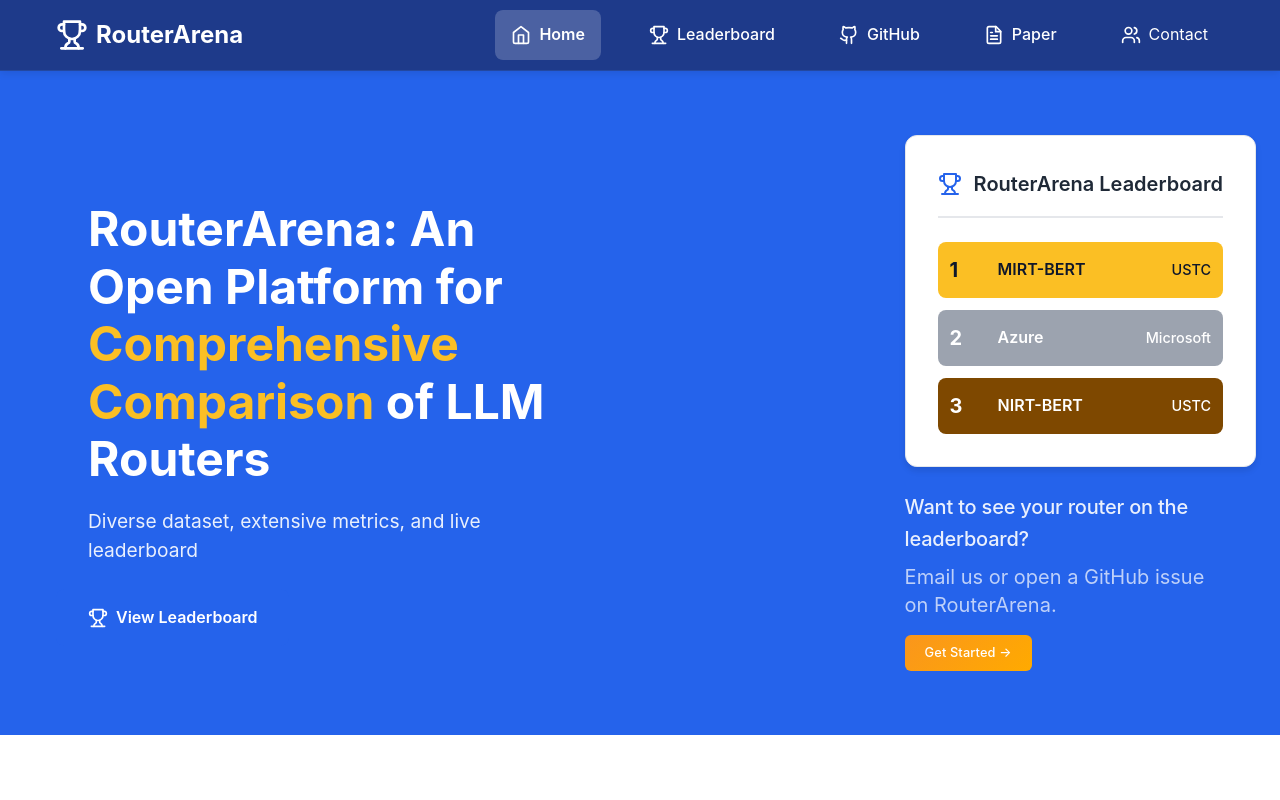
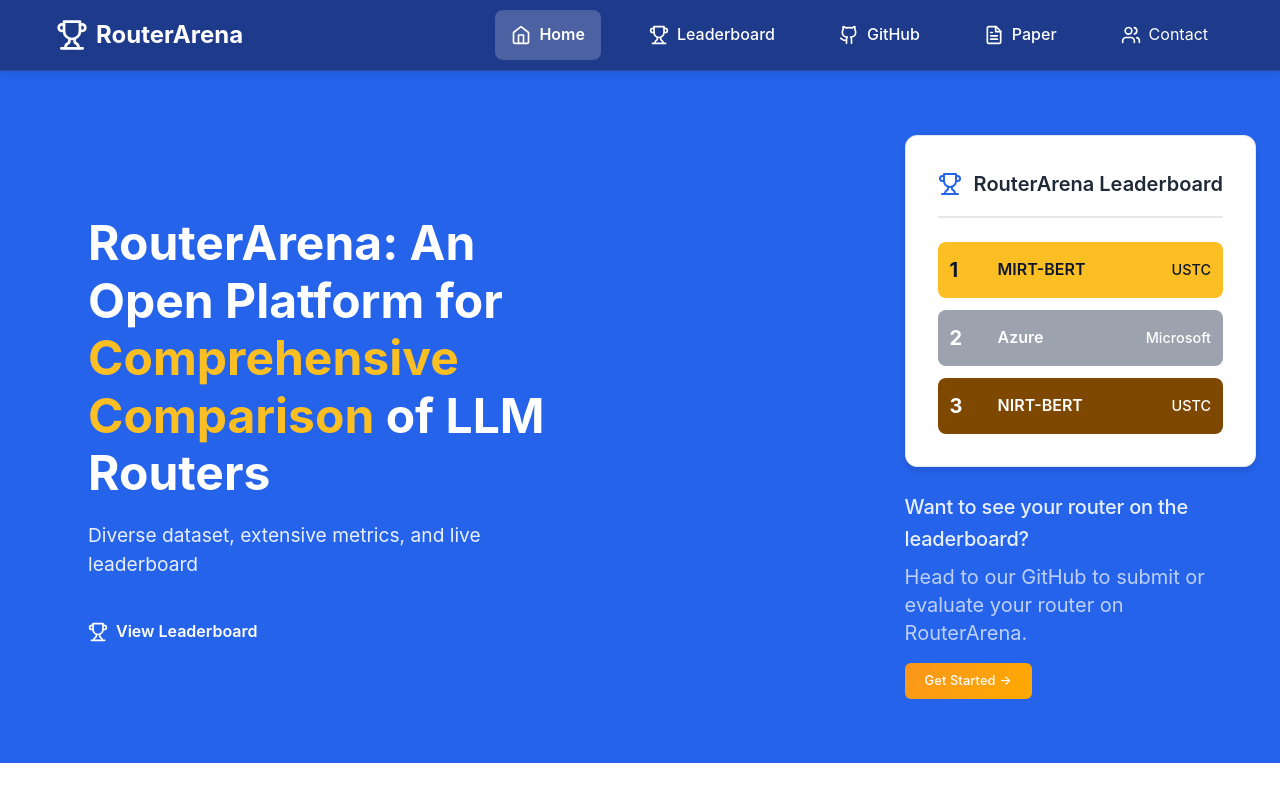
Before and after one commit to RouteWorks/routeworks.github.io, a React (Create React App) app: page / in a window 1280 px wide. Shown: the top 800 px of the page. Built offline with nearby package versions, Linux system fonts and the light colour scheme.

Commit message:
Enhancement/update instructions (#13)
* Added link to paper in nav bar

* updated instructions for submitting to just go to project page and follow readme

```diff
--- a/src/pages/HomePage.tsx
+++ b/src/pages/HomePage.tsx
@@ -64,7 +64,7 @@
 
                 <div className="cta-card">
                   <h3 className="cta-heading">Want to see your router on the leaderboard?</h3>
-                  <p className="cta-description">Email us or open a GitHub issue on RouterArena.</p>
+                  <p className="cta-description">Head to our GitHub to submit or evaluate your router on RouterArena.</p>
                   <a href="#contact" className="btn btn-primary">
                     Get Started →
                   </a>
@@ -303,7 +303,8 @@
         <div className="container">
           <h2 className="section-title">Research Team</h2>
           <p className="contact-description">
-            Contact us or submit a GitHub issue to evaluate your router with RouterArena
+            To evaluate your router with RouterArena, please visit our GitHub repository and follow the instructions provided in the README.<br />
+            For inquiries or support, contact us at {contactInfo.email} or submit an issue on GitHub.
           </p>
 
           {/* Action Buttons */}
@@ -324,7 +325,7 @@
               rel="noopener noreferrer"
             >
               <Github className="btn-icon" />
-              View Code
+              View GitHub
             </a>
           </div>
 
```
